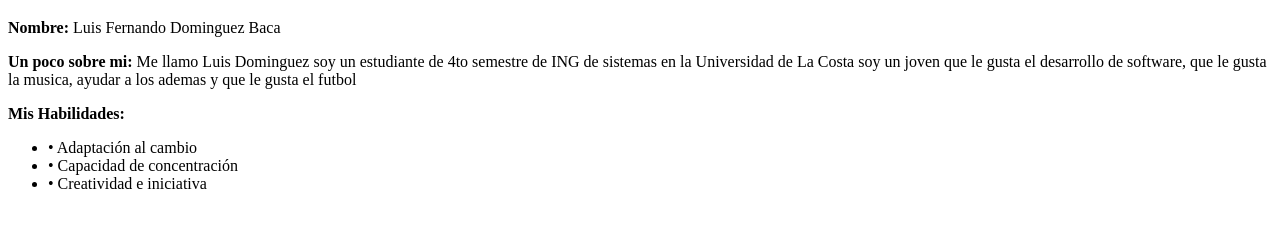
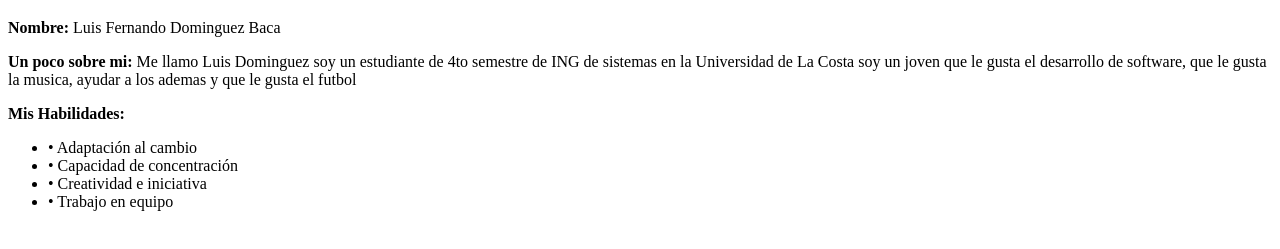
Before and after one commit to luisfer0126-lgtm/ejercicio_1_git, a plain HTML site: page index.html in a window 1280 px wide. Shown: the part 61-310 px from the top of the page. Drawn offline with Linux system fonts and the light colour scheme.

Commit message:
agrego mi cuarta habilidad

```diff
--- a/index.html
+++ b/index.html
@@ -15,6 +15,7 @@
         <li> • Adaptación al cambio </li>
         <li> • Capacidad de concentración </li>
         <li> • Creatividad e iniciativa </li>
+        <li> • Trabajo en equipo </li>
 
 </body>
 </html>
```
